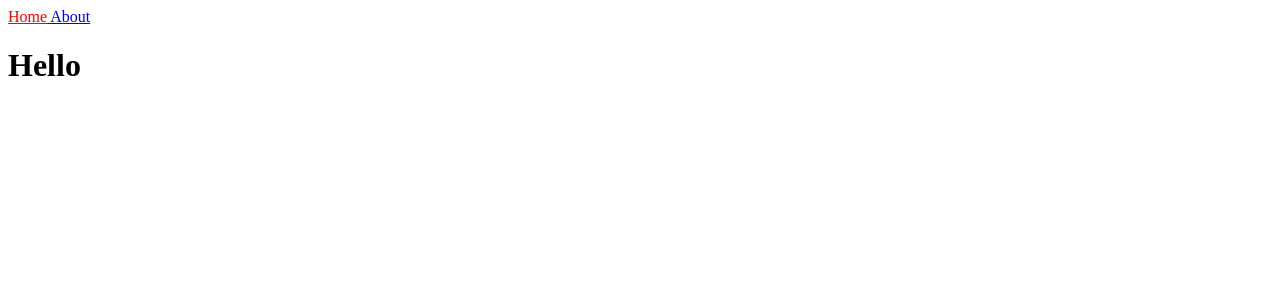
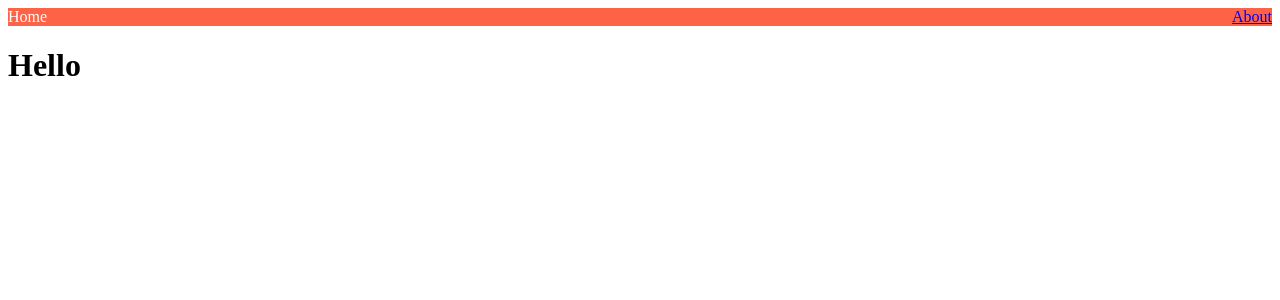
Before and after one commit to bopboy/nextjs-practice, a Next.js app: page / in a window 1280 px wide. Shown: the top 300 px of the page. Built offline with nearby package versions, Linux system fonts and the light colour scheme.

Commit message:
08 module.css

```diff
--- /dev/null
+++ b/components/NavBar.module.css
@@ -0,0 +1,13 @@
+.nav {
+    display: flex;
+    justify-content: space-between;
+    background-color: tomato;
+}
+
+.active {
+    color: #fff;
+}
+
+.link {
+    text-decoration: none;
+}
--- a/components/navBar.js
+++ b/components/navBar.js
@@ -1,13 +1,14 @@
 import Link from "next/link";
 import { useRouter } from "next/router";
+import styles from "./NavBar.module.css"
 
 export default function NavBar() {
     const router = useRouter()
     console.log(router)
     return (
-        <nav>
-            <Link href="/"><a style={{ color: router.pathname === "/" ? "red" : "blue" }}>Home</a></Link>
-            <Link href="/about"><a style={{ color: router.pathname === "/about" ? "red" : "blue" }}> About</a></Link>
-        </nav>
+        <nav className={styles.nav}>
+            <Link href="/"><a className={`${styles.link} ${router.pathname === "/" ? styles.active : ""}`}>Home</a></Link>
+            <Link href="/about"><a className={router.pathname === "/about" ? styles.active : ""}> About</a></Link >
+        </nav >
     )
 }
```
